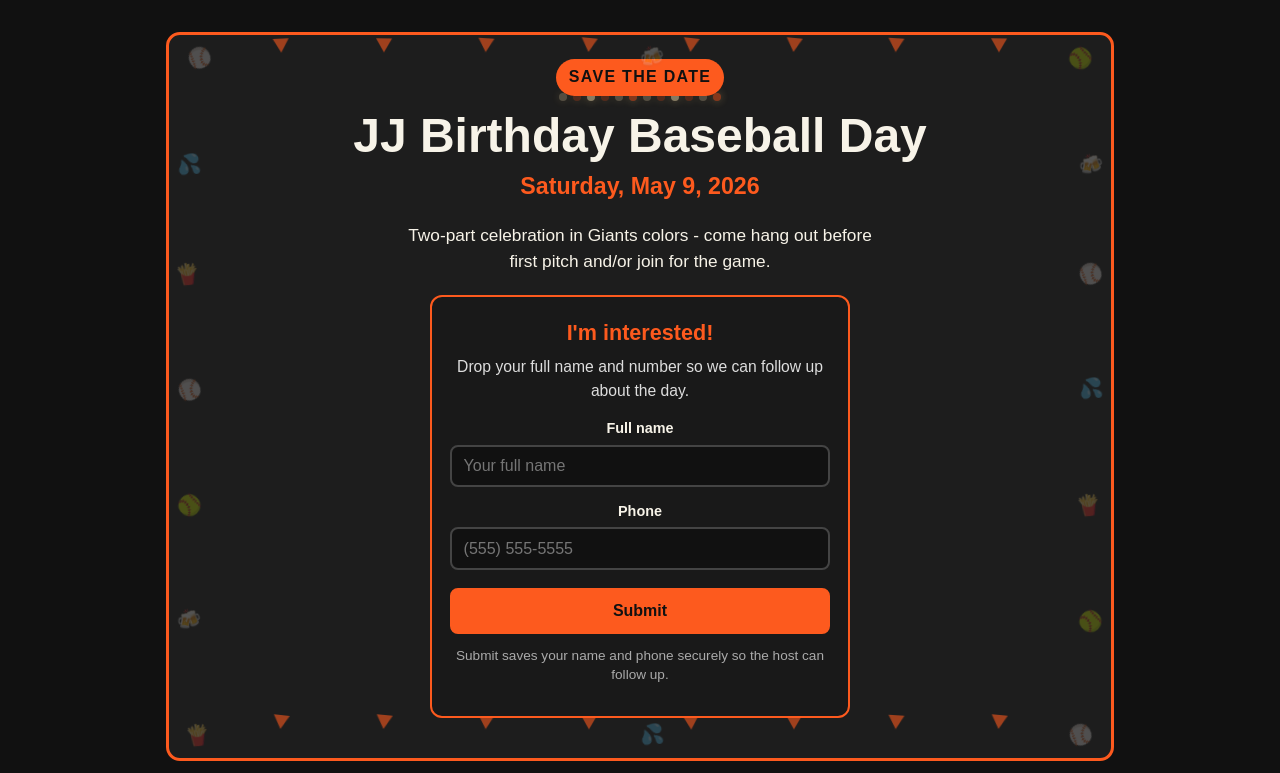
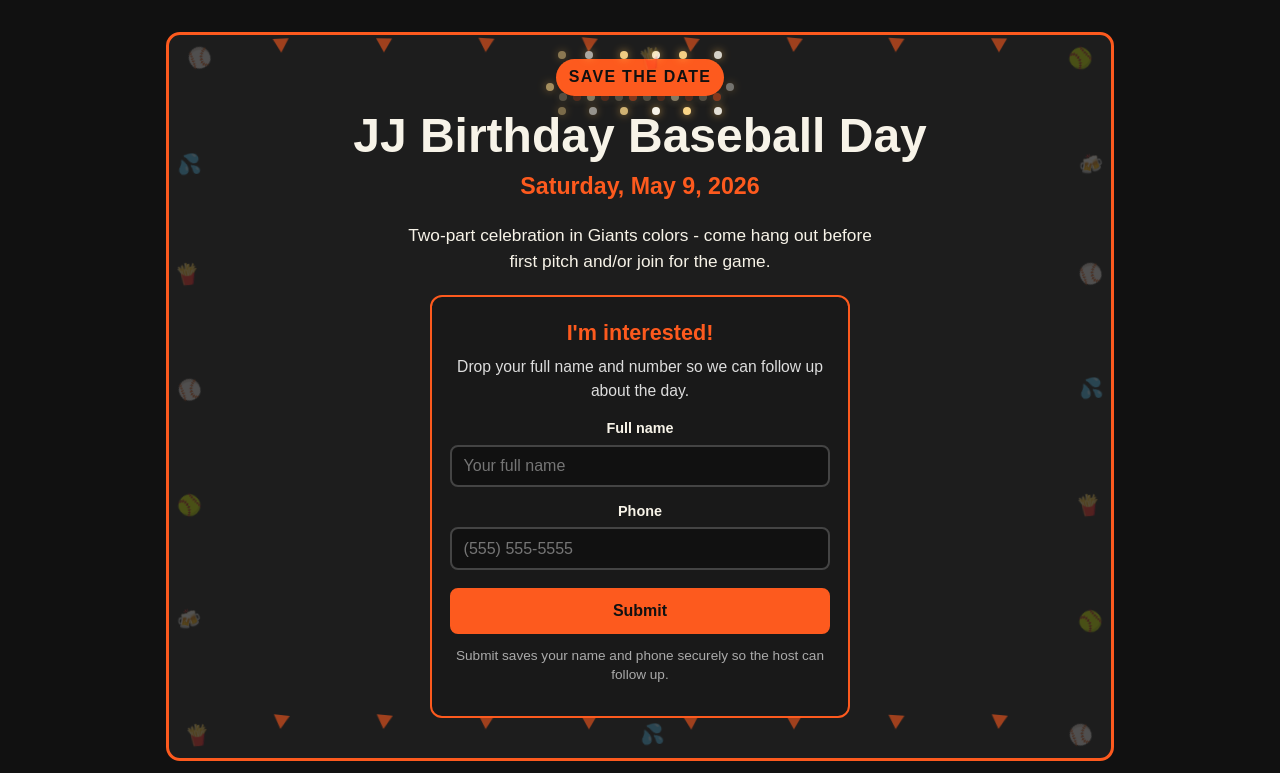
Before and after one commit to JTDJames/birthday-baseball, a website: page index.html in a window 1280 px wide. Shown: the top 773 px of the page. Drawn offline with nearby package versions, Linux system fonts and the light colour scheme; no server answers.

Commit message:
Enhance hero section with animated tag lights: Introduce new styles for tag lights in the hero section of index.html, adding a blinking bulb effect to improve visual appeal. Update party items to replace beer emoji with fries, maintaining thematic consistency.

```diff
--- a/index.html
+++ b/index.html
@@ -258,6 +258,49 @@
         border-radius: 999px;
         margin-bottom: 0.7rem;
       }
+
+      .tag-wrap {
+        position: relative;
+        display: inline-block;
+      }
+
+      .tag-lights {
+        position: absolute;
+        inset: -8px -14px;
+        pointer-events: none;
+      }
+
+      .tag-bulb {
+        position: absolute;
+        width: 8px;
+        height: 8px;
+        border-radius: 50%;
+        background: #ffd98a;
+        opacity: 0.4;
+        box-shadow: 0 0 8px rgba(255, 188, 80, 0.7);
+        animation: lightBlink 1.8s infinite;
+      }
+
+      .tag-bulb:nth-child(2n) {
+        background: var(--giants-cream);
+      }
+
+      .tag-bulb.b1 { left: 8%; top: 0; animation-delay: 0s; }
+      .tag-bulb.b2 { left: 24%; top: 0; animation-delay: 0.2s; }
+      .tag-bulb.b3 { left: 40%; top: 0; animation-delay: 0.4s; }
+      .tag-bulb.b4 { left: 56%; top: 0; animation-delay: 0.6s; }
+      .tag-bulb.b5 { left: 72%; top: 0; animation-delay: 0.8s; }
+      .tag-bulb.b6 { left: 88%; top: 0; animation-delay: 1s; }
+
+      .tag-bulb.b7 { left: 2%; top: 50%; animation-delay: 1.2s; }
+      .tag-bulb.b8 { right: 2%; top: 50%; animation-delay: 1.4s; }
+
+      .tag-bulb.b9 { left: 8%; bottom: 0; animation-delay: 1.6s; }
+      .tag-bulb.b10 { left: 24%; bottom: 0; animation-delay: 0.1s; }
+      .tag-bulb.b11 { left: 40%; bottom: 0; animation-delay: 0.3s; }
+      .tag-bulb.b12 { left: 56%; bottom: 0; animation-delay: 0.5s; }
+      .tag-bulb.b13 { left: 72%; bottom: 0; animation-delay: 0.7s; }
+      .tag-bulb.b14 { left: 88%; bottom: 0; animation-delay: 0.9s; }
 
       h1 {
         margin: 0.2rem 0 0.4rem;
@@ -638,7 +681,7 @@
         </div>
         <div class="party-border" aria-hidden="true">
           <span class="party-item ball b1 flash-1">⚾</span>
-          <span class="party-item beer b2 flash-2">🍻</span>
+          <span class="party-item fries b2 flash-2">🍟</span>
           <span class="party-item mitt b3 flash-3">🥎</span>
           <span class="party-item fries b4 flash-1">🍟</span>
           <span class="party-item cannon b5 flash-2">💦</span>
@@ -657,7 +700,12 @@
           <span class="party-item mitt r5 flash-1">🥎</span>
         </div>
         <div class="hero-content">
-        <div class="tag">Save the Date</div>
+        <div class="tag-wrap">
+          <div class="tag-lights" aria-hidden="true">
+            <span class="tag-bulb b1"></span><span class="tag-bulb b2"></span><span class="tag-bulb b3"></span><span class="tag-bulb b4"></span><span class="tag-bulb b5"></span><span class="tag-bulb b6"></span><span class="tag-bulb b7"></span><span class="tag-bulb b8"></span><span class="tag-bulb b9"></span><span class="tag-bulb b10"></span><span class="tag-bulb b11"></span><span class="tag-bulb b12"></span><span class="tag-bulb b13"></span><span class="tag-bulb b14"></span>
+          </div>
+          <div class="tag">Save the Date</div>
+        </div>
         <h1>JJ Birthday Baseball Day</h1>
         <p class="date">Saturday, May 9, 2026</p>
         <p class="welcome">
```
